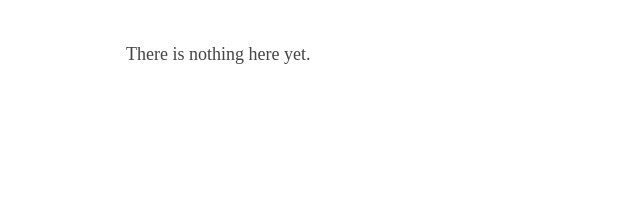
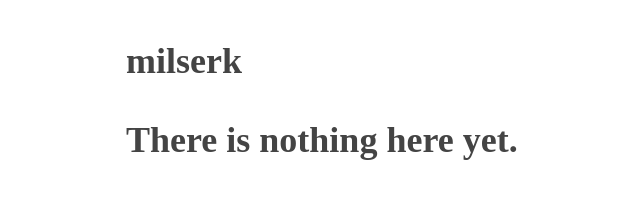
Before and after one commit to milserk/public, a plain HTML site: page docs/index.html in a window 1280 px wide. Shown: the whole page, without its empty margins (189-829 px from the left). Drawn offline with Linux system fonts and the light colour scheme.

Commit message:
Add heading

```diff
--- a/docs/index.html
+++ b/docs/index.html
@@ -13,5 +13,6 @@
     line-height:1.2;
   }
 </style>
+<h1>milserk
 <p>There is nothing here yet.
 <!-- See https://google.github.io/styleguide/htmlcssguide.html#Optional_Tags -->
```
